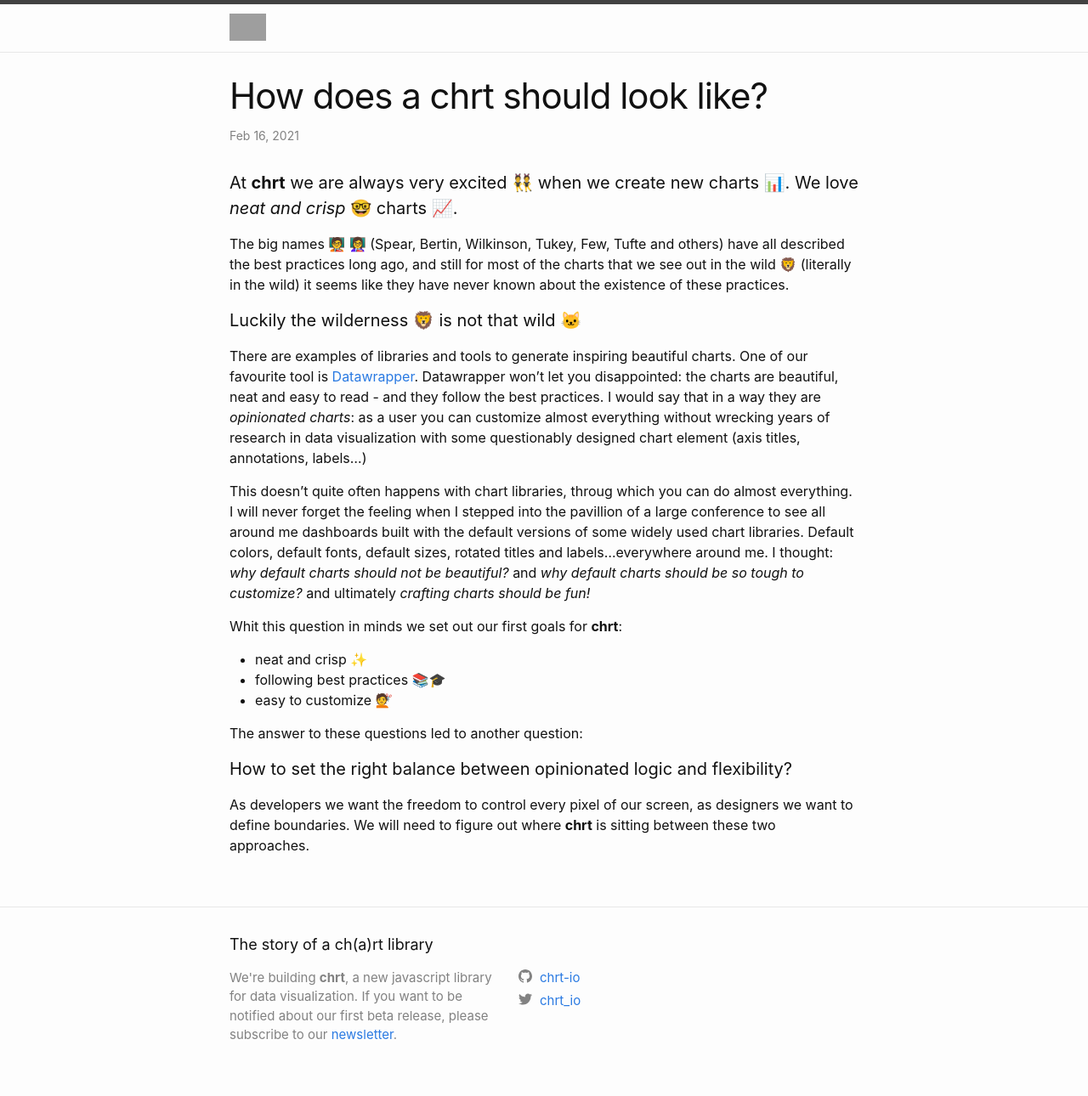
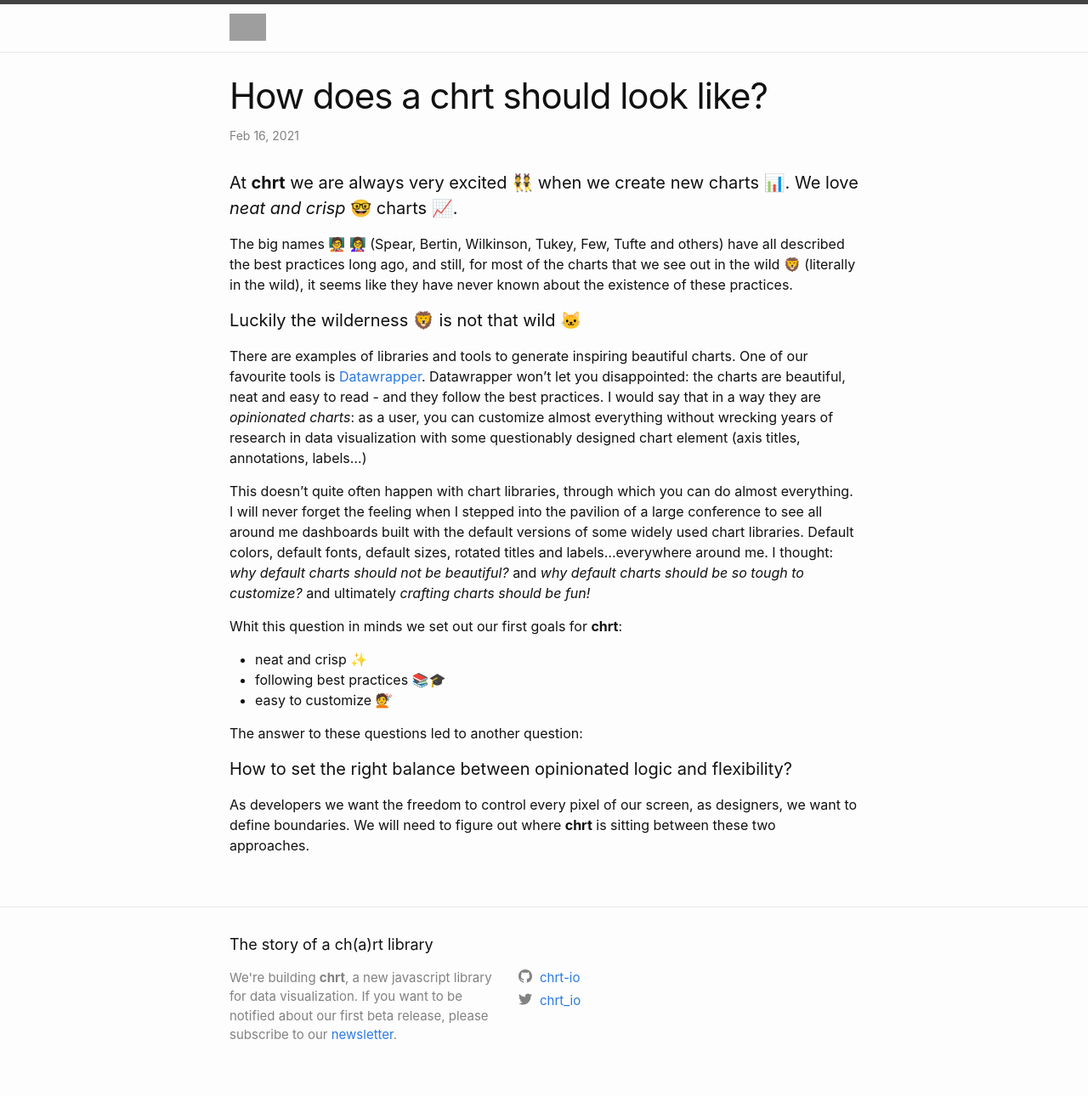
Before and after one commit to chrt-io/blog, a Jekyll site: the page built from _posts/2021-02-16-how-does-a-chrt-should-look-like.md, in a window 1280 px wide. Shown: the whole page at 85% size. Built offline with Jekyll 4.4.1, drawn with Linux system fonts in a browser that asks for light colours; grey boxes are pictures that could not be loaded.

Commit message:
Update from Forestry.io carlo zapponi updated _posts/2021-02-16-how-does-a-chrt-should-look-like.md

```diff
--- a/_posts/2021-02-16-how-does-a-chrt-should-look-like.md
+++ b/_posts/2021-02-16-how-does-a-chrt-should-look-like.md
@@ -7,13 +7,13 @@ categories: ''
 ---
 #### At **chrt** we are always very excited 👯 when we create new charts 📊. We love _neat and crisp_ 🤓 charts 📈.
 
-The big names 🧑‍🏫 👩‍🏫 (Spear, Bertin, Wilkinson, Tukey, Few, Tufte and others) have all described the best practices long ago, and still for most of the charts that we see out in the wild 🦁 (literally in the wild) it seems like they have never known about the existence of these practices.
+The big names 🧑‍🏫 👩‍🏫 (Spear, Bertin, Wilkinson, Tukey, Few, Tufte and others) have all described the best practices long ago, and still, for most of the charts that we see out in the wild 🦁 (literally in the wild), it seems like they have never known about the existence of these practices.
 
 #### Luckily the wilderness 🦁 is not that wild 🐱
 
-There are examples of libraries and tools to generate inspiring beautiful charts. One of our favourite tool is [Datawrapper](https://www.datawrapper.de/). Datawrapper won't let you disappointed: the charts are beautiful, neat and easy to read - and they follow the best practices. I would say that in a way they are _opinionated charts_: as a user you can customize almost everything without wrecking years of research in data visualization with some questionably designed chart element (axis titles, annotations, labels...)
+There are examples of libraries and tools to generate inspiring beautiful charts. One of our favourite tools is [Datawrapper](https://www.datawrapper.de/). Datawrapper won't let you disappointed: the charts are beautiful, neat and easy to read - and they follow the best practices. I would say that in a way they are _opinionated charts_: as a user, you can customize almost everything without wrecking years of research in data visualization with some questionably designed chart element (axis titles, annotations, labels...)
 
-This doesn't quite often happens with chart libraries, throug which you can do almost everything. I will never forget the feeling when I stepped into the pavillion of a large conference to see all around me dashboards built with the default versions of some widely used chart libraries. Default colors, default fonts, default sizes, rotated titles and labels...everywhere around me. I thought: _why default charts should not be beautiful?_ and _why default charts should be so tough to customize?_ and ultimately _crafting charts should be fun!_
+This doesn't quite often happen with chart libraries, through which you can do almost everything. I will never forget the feeling when I stepped into the pavilion of a large conference to see all around me dashboards built with the default versions of some widely used chart libraries. Default colors, default fonts, default sizes, rotated titles and labels...everywhere around me. I thought: _why default charts should not be beautiful?_ and _why default charts should be so tough to customize?_ and ultimately _crafting charts should be fun!_
 
 Whit this question in minds we set out our first goals for **chrt**:
 
@@ -25,4 +25,4 @@ The answer to these questions led to another question:
 
 #### How to set the right balance between opinionated logic and flexibility?
 
-As developers we want the freedom to control every pixel of our screen, as designers we want to define boundaries. We will need to figure out where **chrt** is sitting between these two approaches.
+As developers we want the freedom to control every pixel of our screen, as designers, we want to define boundaries. We will need to figure out where **chrt** is sitting between these two approaches.
```
